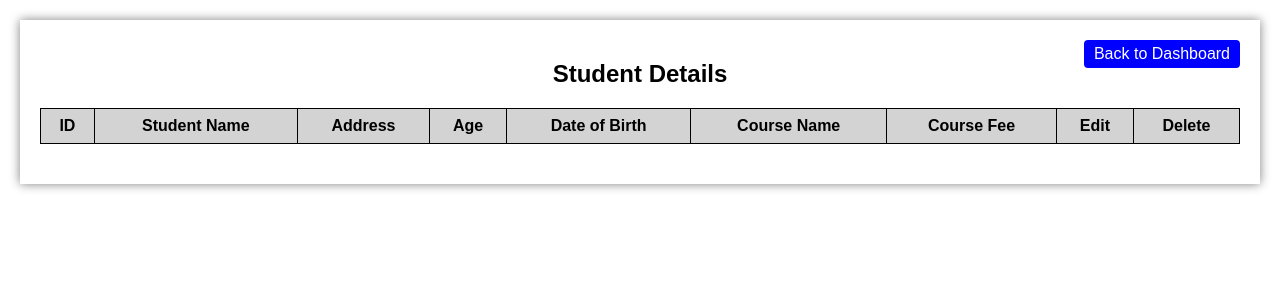
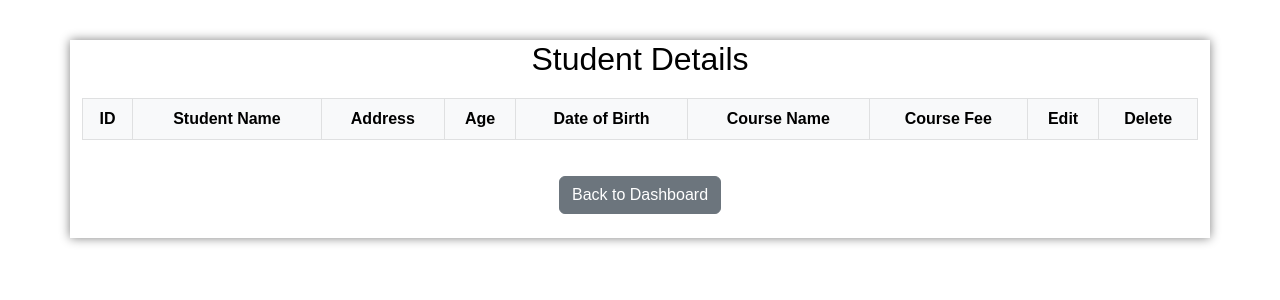
Before and after one commit to JissmonJoshy/college-app, a Django app: template template/show_students.html in a window 1280 px wide. Shown: the top 300 px of the page. Run offline with Django 3.2, Linux system fonts and the light colour scheme; the template is opened without the code that fills it, so the values that code supplies are empty.

Commit message:
third commit

```diff
--- a/clg_app/models.py
+++ b/clg_app/models.py
@@ -19,5 +19,5 @@
    course=models.ForeignKey(Addcourse,on_delete=models.CASCADE,null=True)
    address=models.CharField(max_length=50)
    age=models.IntegerField(null=True)
-   contact=models.CharField(max_length=10)
+   contact=models.CharField(max_length=30)
    img=models.ImageField(blank=True,upload_to="image/",null=True)
--- a/template/show_students.html
+++ b/template/show_students.html
@@ -4,6 +4,8 @@
     <meta charset="UTF-8">
     <meta name="viewport" content="width=device-width, initial-scale=1.0">
     <title>Show Students</title>
+    <!-- Include Bootstrap CSS -->
+    <link href="https://cdn.jsdelivr.net/npm/bootstrap@5.3.0/dist/css/bootstrap.min.css" rel="stylesheet">
     <style>
         body {
             font-family: Arial, sans-serif;
@@ -13,12 +15,9 @@
         }
 
         .container {
-            max-width: 1200px;
-            margin: auto;
-            padding: 20px;
+            margin-top: 20px;
             background-color: white;
             box-shadow: 0px 0px 10px gray;
-            position: relative; /* Added for positioning the back button */
         }
 
         h2 {
@@ -27,70 +26,27 @@
             color: black;
         }
 
-        table {
-            width: 100%;
-            border-collapse: collapse;
-            margin-bottom: 20px;
-        }
-
-        th, td {
-            border: 1px solid black;
-            padding: 8px;
-            text-align: center;
-        }
-
-        th {
-            background-color: lightgray;
-            color: black;
-        }
-
-        .btn {
-            padding: 5px 10px;
+        .btn-info {
             background-color: blue;
             color: white;
-            text-decoration: none;
-            border-radius: 4px;
-        }
-
-        .btn:hover {
-            background-color: darkblue;
         }
 
         .btn-danger {
             background-color: red;
         }
 
-        .btn-danger:hover {
-            background-color: darkred;
-        }
-
-        .btn-secondary {
-            background-color: gray;
-        }
-
-        .btn-secondary:hover {
-            background-color: darkgray;
-        }
-
-        .text-center {
-            text-align: center;
-        }
-
-        /* Back button positioning */
         .back-button {
-            position: absolute;
-            top: 20px;
-            right: 20px;
+            margin-top: 20px;
         }
     </style>
 </head>
 <body>
 
     <div class="container">
-        <a href="{% url 'admin_dashboard' %}" class="btn btn-info back-button">Back to Dashboard</a>
         <h2>Student Details</h2>
-        <table>
-            <thead>
+        <div class="table-responsive">
+            <table class="table table-bordered table-striped text-center">
+                <thead class="table-light">
                     <tr>
                         <th>ID</th>
                         <th>Student Name</th>
@@ -114,12 +70,18 @@
                         <td>{{ student.course.coursename }}</td>
                         <td>{{ student.course.coursefee }}</td>
                         <td><a href="{% url 'edit_student' student.id %}" class="btn btn-info">Edit</a></td>
-                    <td><a href="{% url 'delete_student' student.id %}" class="btn btn-info">Delete</a></td>
+                        <td><a href="{% url 'delete_student' student.id %}" class="btn btn-danger">Delete</a></td>
                     </tr>
                     {% endfor %}
                 </tbody>
             </table>
         </div>
+        <div class="text-center">
+            <a href="{% url 'admin_dashboard' %}" class="btn btn-secondary back-button">Back to Dashboard</a>
+        </div><br>
+    </div>
 
+    <!-- Include Bootstrap JS -->
+    <script src="https://cdn.jsdelivr.net/npm/bootstrap@5.3.0/dist/js/bootstrap.bundle.min.js"></script>
 </body>
 </html>
```
Also changed, not shown: clg_app/views.py (+6 -5 lines), template/add_course.html (+18 -5 lines), template/add_student.html (+16 -9 lines), template/admin_dashboard.html (+37 -24 lines), template/edit_teacher_detail.html (+1 -8 lines), template/hello.html (deleted, +0 -11 lines), template/home.html (+4 -7 lines), template/show_teachers.html (+11 -2 lines), template/teacher_dashboard.html (+14 -6 lines), clg_app/migrations/0002_alter_student_date_alter_teacher_contact.py (added), media/image/iphone.jpg (added), media/image/laptop.jpg (added), media/image/lux.webp (added), media/image/s24.jpg (added), 1 more files. Lines whose indentation alone changed are shown as unchanged.
